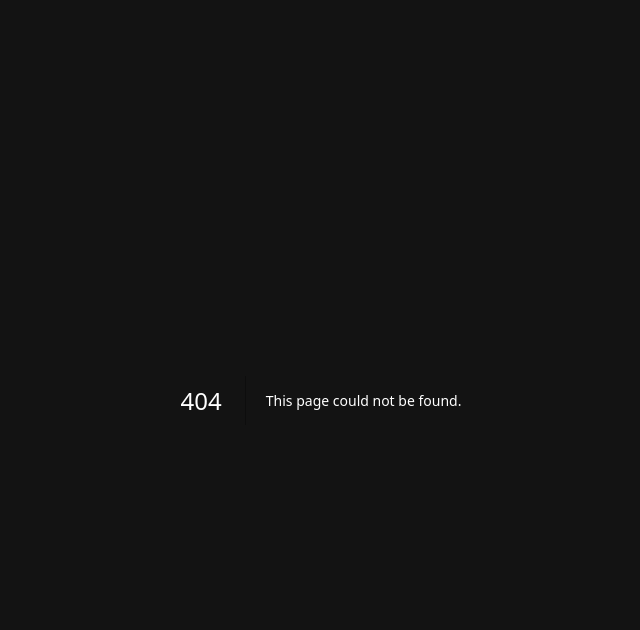
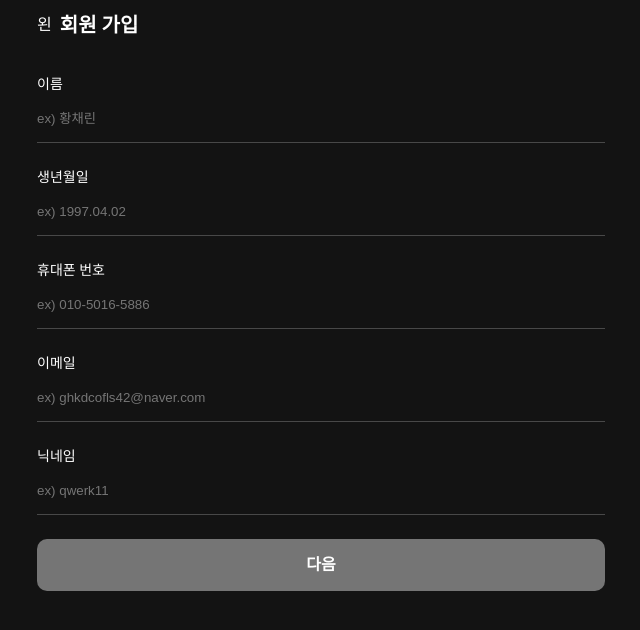
Before and after one commit to Qfeed-Dev/qfeed-client-web, a Next.js app: page /sign-up/default in a window 1280 px wide. Before the commit this address had no page. Shown: the top 630 px of the page, without its empty margins (319-959 px from the left). Built offline with nearby package versions, Linux system fonts and the light colour scheme.

Commit message:
feat: sign-up pages

```diff
--- /dev/null
+++ b/src/app/sign-up/complete/page.tsx
@@ -0,0 +1 @@
+export { default } from "../../../components/pages/sign-up/complete";
--- /dev/null
+++ b/src/app/sign-up/default/page.tsx
@@ -0,0 +1 @@
+export { default } from "../../../components/pages/sign-up/default";
--- /dev/null
+++ b/src/app/sign-up/organization/page.tsx
@@ -0,0 +1 @@
+export { default } from "../../../components/pages/sign-up/organization";
--- a/src/components/buttons/button-fill-large.tsx
+++ b/src/components/buttons/button-fill-large.tsx
@@ -45,6 +45,7 @@ const ButtonWrapper = styled.button<{
     width: 100%;
     min-height: 52px;
     padding: 0.88rem 3.75rem;
+    margin-bottom: 8rem;
 
     text-align: center;
     color: ${({ state }) => TEXT_COLOR.default[state]};
--- a/src/components/common/Flex.tsx
+++ b/src/components/common/Flex.tsx
@@ -6,7 +6,7 @@ const Flex = styled.div<{
     align?: string;
     gap?: number;
     width?: number;
-    height?: number;
+    height?: number | string;
 }>`
     display: flex;
     flex-direction: ${({ direction }) => (direction ? `${direction}` : "row")};
@@ -14,7 +14,8 @@ const Flex = styled.div<{
     align-items: ${({ align }) => (align ? `${align}` : "center")};
     gap: ${({ gap }) => (gap ? `${gap}px` : "0px")};
     width: ${({ width }) => (width ? `${width}px` : "100%")};
-    height: ${({ height }) => (height ? `${height}px` : "auto")};
+    height: ${({ height }) =>
+        typeof height === "string" ? height : height ? `${height}px` : "auto"};
 `;
 
 export default Flex;
--- /dev/null
+++ b/src/components/pages/sign-up/default.tsx
@@ -0,0 +1,65 @@
+"use client";
+import { useRouter } from "next/navigation";
+import ButtonFillLarge from "src/components/buttons/button-fill-large";
+import Flex from "src/components/common/Flex";
+import InputLine from "src/components/inputs/input-line";
+import NavigationTop from "src/components/navigations/navigation-top";
+import { useInput } from "src/hooks/common/useInput";
+
+const SignIn = () => {
+    const router = useRouter();
+
+    const name = useInput();
+    const birthday = useInput();
+    const phone = useInput();
+    const email = useInput();
+    const nickname = useInput();
+
+    return (
+        <Flex direction="column" justify="start" gap={24}>
+            <NavigationTop
+                leftIcon={<div onClick={router.back}>왼</div>}
+                title="회원 가입"
+            />
+            <Flex direction="column" justify="start" gap={24}>
+                <InputLine
+                    value={name.value}
+                    onChange={name.handleChangeInput}
+                    label="이름"
+                    placeholder="ex) 황채린"
+                />
+                <InputLine
+                    value={birthday.value}
+                    onChange={birthday.handleChangeInput}
+                    label="생년월일"
+                    placeholder="ex) 1997.04.02"
+                />
+                <InputLine
+                    value={phone.value}
+                    onChange={phone.handleChangeInput}
+                    label="휴대폰 번호"
+                    placeholder="ex) 010-5016-5886"
+                />
+                <InputLine
+                    value={email.value}
+                    onChange={email.handleChangeInput}
+                    label="이메일"
+                    placeholder="ex) ghkdcofls42@naver.com"
+                />
+                <InputLine
+                    value={nickname.value}
+                    onChange={nickname.handleChangeInput}
+                    label="닉네임"
+                    placeholder="ex) qwerk11"
+                />
+                <ButtonFillLarge
+                    state="disabled"
+                    text="다음"
+                    onClick={() => router.push("/sign-in/organization")}
+                />
+            </Flex>
+        </Flex>
+    );
+};
+
+export default SignIn;
```
Also changed, not shown: src/components/pages/sign-up/complete.tsx (added, +47 -0 lines), src/components/pages/sign-up/organization.tsx (added, +58 -0 lines).
